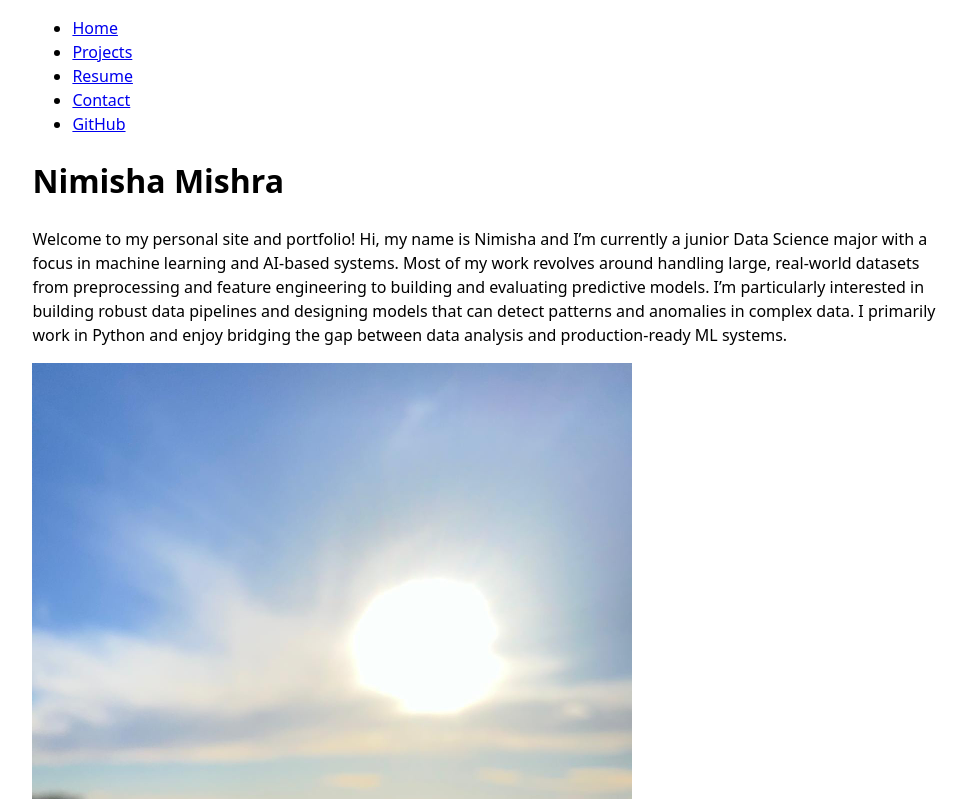
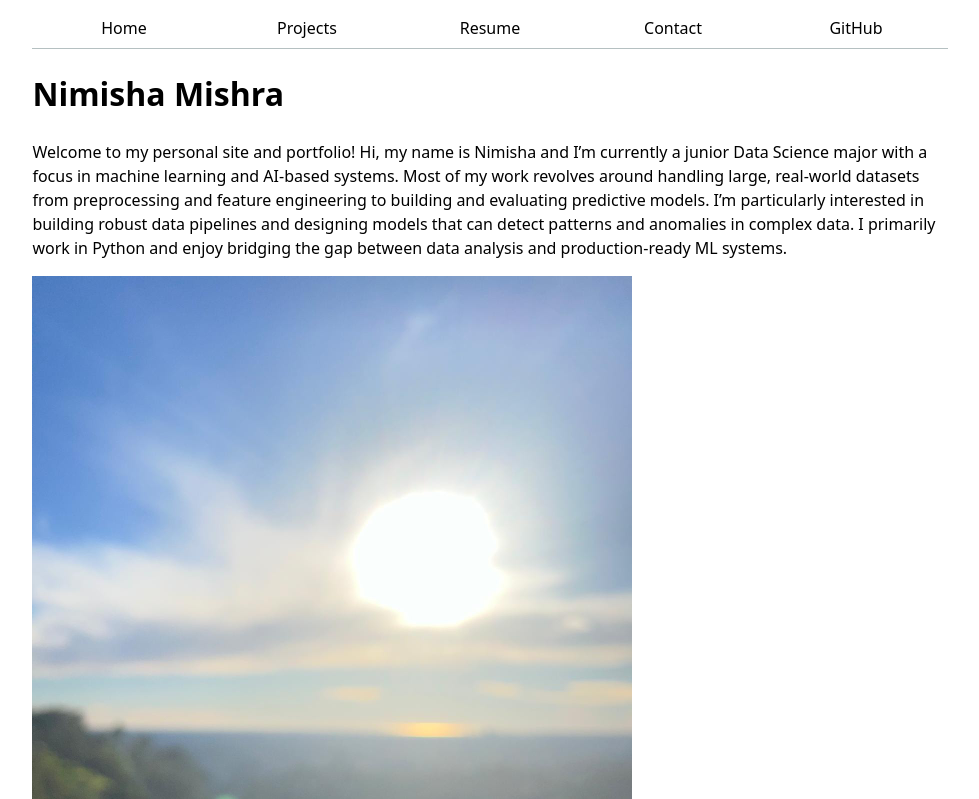
Before and after one commit to nimishamishra95/portfolio, a plain HTML site: page index.html in a window 1280 px wide. Shown: the top 799 px of the page, without its empty margins (150-1129 px from the left). Drawn offline with Linux system fonts and the light colour scheme.

Commit message:
step 2 done

```diff
--- a/style.css
+++ b/style.css
@@ -11,6 +11,48 @@
     margin-inline: max(1em, (100% - 100ch) / 2);
 }
 
+nav ul,
+nav li {
+    display: contents;
+}
+
+/* Step 2.2: Flexbox nav layout */
+nav {
+  display: flex;
+}
+
+nav a {
+  flex: 1;
+}
+
+nav a {
+  text-decoration: none;
+  color: inherit;
+  text-align: center;
+  padding: 0.5em;
+}
+
+nav {
+  margin-bottom: 1em;
+  border-bottom: 1px solid oklch(80% 3% 200);
+}
+
+nav a.current {
+  border-bottom: 0.4em solid oklch(80% 3% 200);
+  padding-bottom: 0.1em;
+}
+
+:root {
+  --color-accent: oklch(65% 50% 0);
+  accent-color: var(--color-accent);
+}
+
+nav a:hover {
+  border-bottom: 0.4em solid var(--color-accent);
+  padding-bottom: 0.1em;
+  background-color: oklch(from var(--color-accent) 95% 5% h);
+}
+
 img {
     max-width: 100%;
     height: auto;
```
